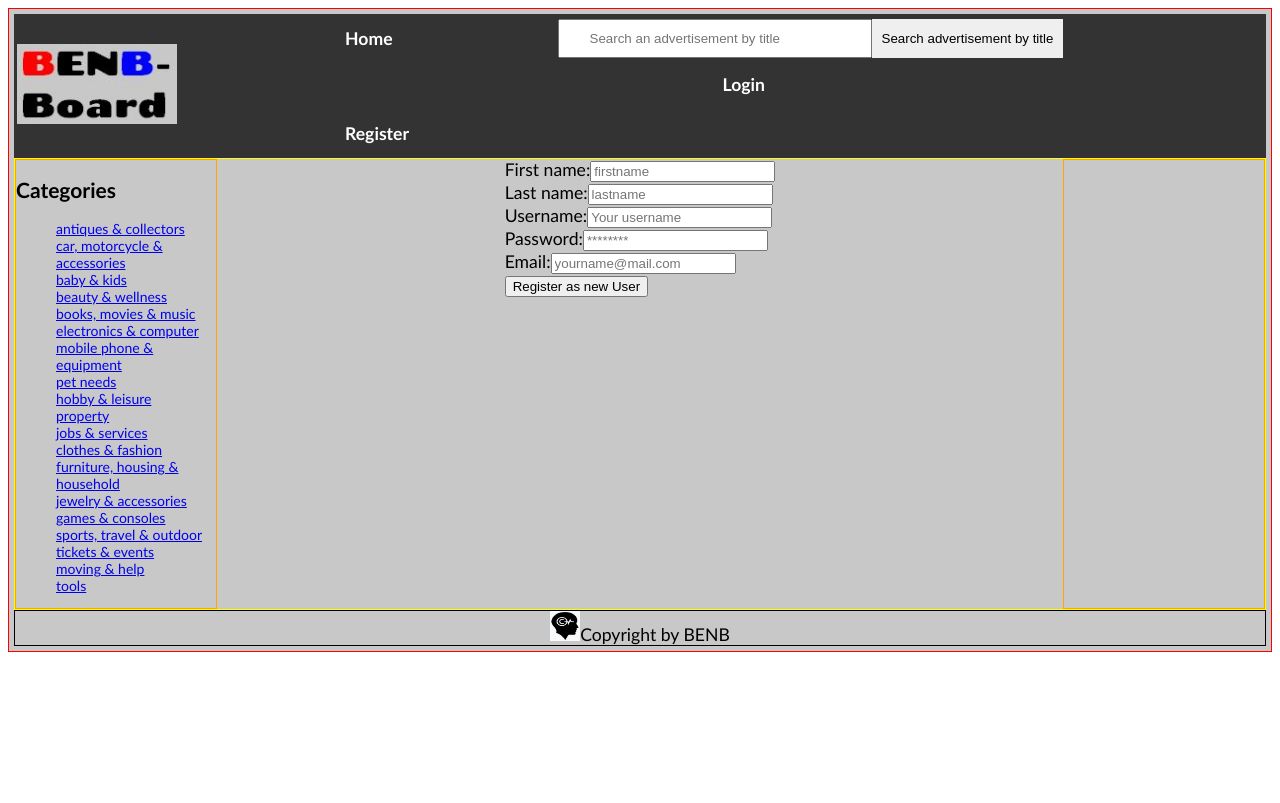
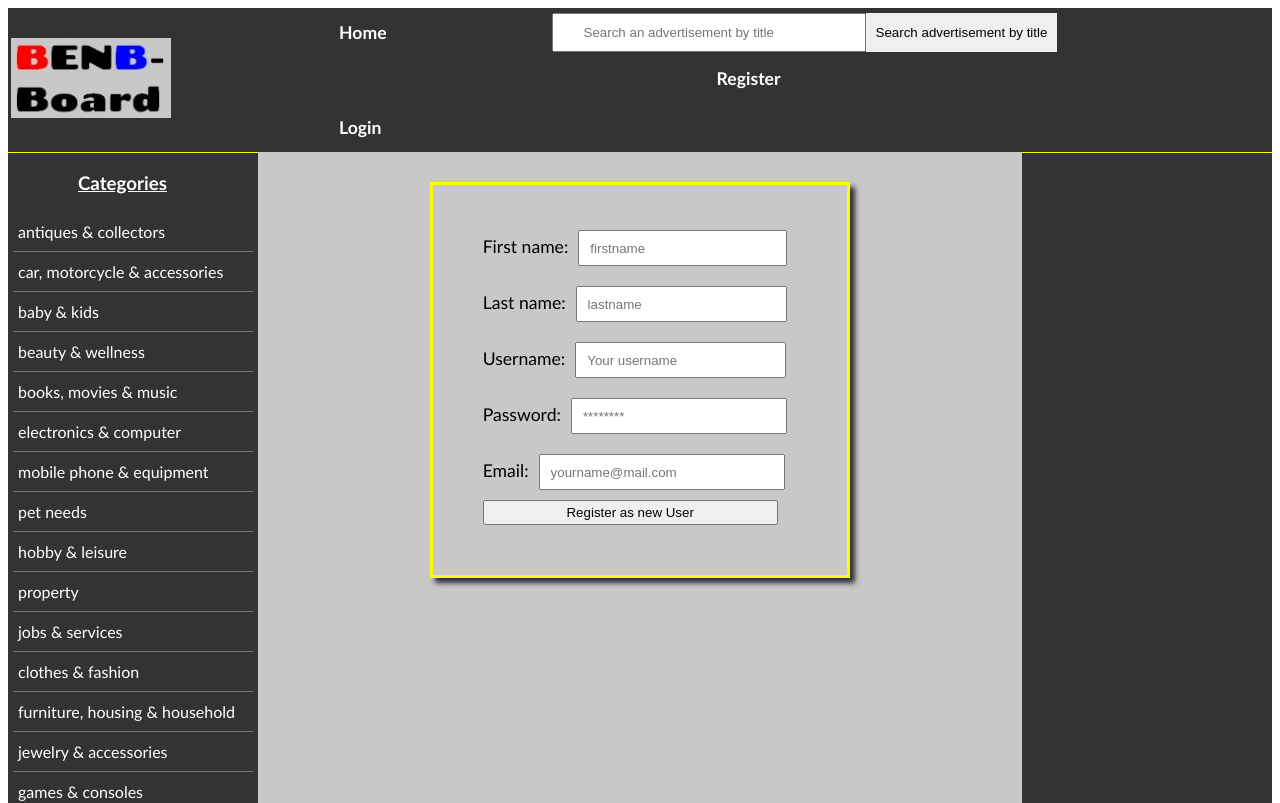
Before and after one commit to englerthe/BENB-Board, a React (Create React App) app in the folder client/: page /register in a window 1280 px wide. Shown: the top 803 px of the page. Built offline with nearby package versions, Linux system fonts and the light colour scheme; no server answers; a web font is replaced by a local one.

Commit message:
Style changes (Categories, Login, Logout, Register, NavBar, SingleAdvertises)

```diff
--- a/client/src/App.css
+++ b/client/src/App.css
@@ -1,14 +1,9 @@
-/* containers */
+/*------------------------------ containers ------------------------------*/
 .container-body {
-  margin-left: 0px;
-  margin-top: 0px;
-  margin-right: 0px;
-  margin-bottom: 0px;
-  padding: 5px;
+  margin: 0px;
   display: flex;
   flex-direction: column;
   background-color: rgb(200, 200, 200);
-  border: solid 1px red;
   /*font-family: 'Chango', cursive;*/
   font-family: 'Gill Sans', 'Gill Sans MT', Calibri, 'Trebuchet MS', sans-serif;
   font-size: 1.1rem;
@@ -19,23 +14,29 @@
   display: flex;
   flex-direction: row;
   justify-content: space-between;
-  border: solid 1px yellow;
 }
 
 .container-categories {
-  min-width: 200px;
-  max-width: 200px;
-  border: solid 1px orange;
-  font-size: 14px;
+  min-width: 250px;
+  max-width: 250px;
+  font-family: 'Gill Sans', 'Gill Sans MT', Calibri, 'Trebuchet MS', sans-serif;
+  font-size: 1.0rem;
+  background-color: #333;
+  border-top: 1px solid yellow;
+  border-bottom: 1px solid yellow;
 }
 
 .container-userdetails {
-  min-width: 200px;
-  max-width: 200px;
-  border: solid 1px orange;
+  font-family: 'Gill Sans', 'Gill Sans MT', Calibri, 'Trebuchet MS', sans-serif;
+  font-size: 1.0rem;
+  min-width: 250px;
+  max-width: 250px;
+  border-top: 1px solid yellow;
+  background-color: #333;
+  border-bottom: 1px solid yellow;
 }
 
-/* navbar */
+/*------------------------------ navbar ------------------------------*/
 
 .BENBlogo {
   width: 160px;
@@ -96,15 +97,139 @@ nav li a {
 nav li a:hover {
   background-color: #555;
   border-radius: 5px;
+  text-decoration: underline;
 }
 
-/* categories */
+/*------------------------------ categories ------------------------------*/
+
+.categories h3{
+  color: white;
+  padding-left: 70px;
+  text-decoration: underline;
+}
+
+.categories ul {
+  margin: 0px;
+  padding-left: 5px;
+  padding-right: 5px;
+  margin-bottom: 50px;
+}
 
 .categories li {
-  list-style: none;
+  list-style-type: none;
+  padding: 10px 0px 10px 5px;
+  border-bottom: 1px solid #9999;
+
 }
 
-/* footer */
+.categories li a {
+  color: white;
+  text-decoration: none;
+}
+
+/*------------------------------ Login ------------------------------*/
+.loginFormDiv {
+  color: white;
+  padding: 5px;
+  padding-top: 10px;
+  padding-left: 10px;
+  margin-bottom: 50px;
+}
+
+.loginFormMain {
+  margin: 0 auto;
+}
+
+.loginFormMain label{
+  display: inline-block;
+}
+
+.loginFormMain input[type=username],
+.loginFormMain input[type=password] {
+  padding-left: 10px;
+  margin: 10px;
+  width: 200px;
+  height: 30px;
+}
+
+.loginFormMain input[type=submit] {
+  align-items: center;
+  width: 80px;
+  height: 25px;
+}
+
+/*------------------------------ Logout ------------------------------*/
+
+.wholeLogout {
+  color: white;
+  padding: 5px;
+  padding-top: 10px;
+  padding-left: 10px;
+  margin-bottom: 50px;
+}
+
+.wholeLogout button {
+  align-items: center;
+  width: 80px;
+  height: 25px;
+}
+
+/*------------------------------ Register ------------------------------*/
+
+.registerFormDiv {
+  color: black;
+  padding-top: 30px;
+  margin-bottom: 50px;
+}
+
+.registerFormMain {
+  margin: 0 auto;
+  border: 3px solid yellow;
+  box-shadow: 5px 5px 5px rgb(48, 48, 48);
+  padding: 35px 50px 50px 50px;
+}
+
+.registerFormMain label{
+  display: inline-block;
+}
+
+.registerFormMain input[type=firstname]{
+  padding-left: 10px;
+  margin: 10px;
+  width: 193px;
+  height: 30px;
+}
+
+
+.registerFormMain input[type=lastname],
+.registerFormMain input[type=username] {
+  padding-left: 10px;
+  margin: 10px;
+  width: 195px;
+  height: 30px;
+}
+
+.registerFormMain input[type=password] {
+  padding-left: 10px;
+  margin: 10px;
+  width: 200px;
+  height: 30px;
+}
+
+.registerFormMain input[type=email] {
+  padding-left: 10px;
+  margin: 10px;
+  width: 230px;
+  height: 30px;
+}
+
+.registerFormMain input[type=submit] {
+  align-items: center;
+  width: 295px;
+  height: 25px;
+}
+
+/*------------------------------ footer ------------------------------*/
 .footer img {
   width: 30px;
   height: 30px;
@@ -113,10 +238,13 @@ nav li a:hover {
   text-align: center;
   min-height: 20px;
   text-align: center;
-  border: solid 1px black;
+  color: white;
+  padding-top: 10px;
+  padding-bottom: 10px;
+  background-color: #333;
 }
 
-/* SingleAdvertise */
+/*------------------------------ SingleAdvertise ------------------------------*/
 .wholeProduct {
   background-color: rgb(151, 149, 149);
   display: flex;
@@ -268,7 +396,7 @@ nav li a:hover {
   font-weight: bold;
 }
 
-/* SingleAdvertise */
+/*------------------------------ ShowAllAdvertises ------------------------------*/
 .textFromWholeProduct {
   color: black;
   margin: 25px 10px 25px 0px;
--- a/client/src/components/Categories.tsx
+++ b/client/src/components/Categories.tsx
@@ -33,7 +33,7 @@ export default class Categories extends Component {
     render() {
         return (
             <div className="categories">
-                <h2>Categories</h2>
+                <h3>Categories</h3>
                 <ul>
                     <li><Link to="/" id="antiques & collectors" onClick={this.handleCategorySearch} >antiques & collectors</Link></li>
                     <li><Link to="/" id="car, motorcycle & accessories" onClick={this.handleCategorySearch} >car, motorcycle & accessories</Link></li>
--- a/client/src/components/Login.tsx
+++ b/client/src/components/Login.tsx
@@ -45,15 +45,18 @@ export default class Login extends Component {
     render() {
         if (window.CS.getUIState().loggedIn)
             return (
-                <div>
-                    <p>You are logged in as {window.CS.getBMState().user.username}</p>
+                <div className="wholeLogout">
+                    <p>Welcome, {window.CS.getBMState().user.username} !</p>
+                    <h4>contact informations:</h4>
+                    <p>Firstname: {window.CS.getBMState().user.firstname}</p>
+                    <p>Lastname: {window.CS.getBMState().user.lastname}</p>
                     <button onClick={this.handleLogout}>Logout</button>
                 </div>
             )
         else
             return (
-                <div>
-                    <form onSubmit={this.handleSubmit}>
+                <div className="loginFormDiv">
+                    <form className="loginFormMain" onSubmit={this.handleSubmit}>
                         <label htmlFor="username">Username:</label>
                         <input type="username" placeholder="Your username" onChange={this.handleUsernameChange} value={window.CS.getBMState().user.username} />
                         <br />
--- a/client/src/components/NavBar.tsx
+++ b/client/src/components/NavBar.tsx
@@ -47,7 +47,7 @@ export default class nav extends Component {
                                 <button className="NavBarSearchButton" type="submit">Search advertisement by title</button>
                             </form>
                         </div>
-                        <li><NavLink to="/showadvertises" onClick={this.handleCategorySearch} >Advertises</NavLink></li>
+                        <li><NavLink to="/showadvertises" onClick={this.handleCategorySearch} >My advertises</NavLink></li>
                     </ul>
                 </div>
             </nav>
@@ -68,8 +68,8 @@ export default class nav extends Component {
                                 <button className="NavBarSearchButton" type="submit">Search advertisement by title</button>
                             </form>
                         </div>
+                        <li><NavLink to="/register">Register</NavLink></li>
                         <li><NavLink to="/login">Login</NavLink></li>
-                        <li><NavLink to="/register">Register</NavLink></li>
                     </ul>
                 </div>
             </nav>
--- a/client/src/components/Register.tsx
+++ b/client/src/components/Register.tsx
@@ -36,13 +36,13 @@ reducerFunctions[ActionType.user_created] = function (newState: IState, updateAc
 export default class Register extends Component {
     render() {
         return (
-            <div>
-                <form onSubmit={this.handleSubmit}>
+            <div className="registerFormDiv" >
+                <form className="registerFormMain" onSubmit={this.handleSubmit}>
                     <label htmlFor="firstname">First name:</label>
-                    <input type="text" placeholder="firstname" onChange={this.handleFirstnameChange} value={window.CS.getBMState().user.firstname} />
+                    <input type="firstname" placeholder="firstname" onChange={this.handleFirstnameChange} value={window.CS.getBMState().user.firstname} />
                     <br />
                     <label htmlFor="lastname">Last name:</label>
-                    <input type="text" placeholder="lastname" onChange={this.handleLastnameChange} value={window.CS.getBMState().user.lastname} />
+                    <input type="lastname" placeholder="lastname" onChange={this.handleLastnameChange} value={window.CS.getBMState().user.lastname} />
                     <br />
                     <label htmlFor="username">Username:</label>
                     <input type="username" placeholder="Your username" onChange={this.handleUsernameChange} value={window.CS.getBMState().user.username} />
--- a/client/src/components/SingleAdvertise.tsx
+++ b/client/src/components/SingleAdvertise.tsx
@@ -191,7 +191,7 @@ export default class SingleAdvertise extends React.PureComponent<IProps, IJSXSta
                         <li className="status">
                             <label htmlFor="status">Choose a Status: <br></br> </label>
                             <input type="radio" name="status" value="available" checked={this.props.advertise.advertise_status === "available"} onClick={this.handleStatusChange} /> <span className="availableGreen">available</span>
-                            <input type="radio" name="status" value="sold" checked={this.props.advertise.advertise_status === "sold"} onClick={this.handleStatusChange} /> <span>sold</span>
+                            <input type="radio" name="status" value="sold" checked={this.props.advertise.advertise_status === "sold"} onClick={this.handleStatusChange} /> <span className="soldRed">sold</span>
                         </li>
                         {/*<li className="comment">Comment: <br></br> {this.props.advertise.advertise_comment}</li>*/}
                         {/*<li className="message">Message: <br></br> {this.props.advertise.advertise_message}</li>*/}
```
Also changed, not shown: 15 other files (tests, documents, lock files or other folders).
